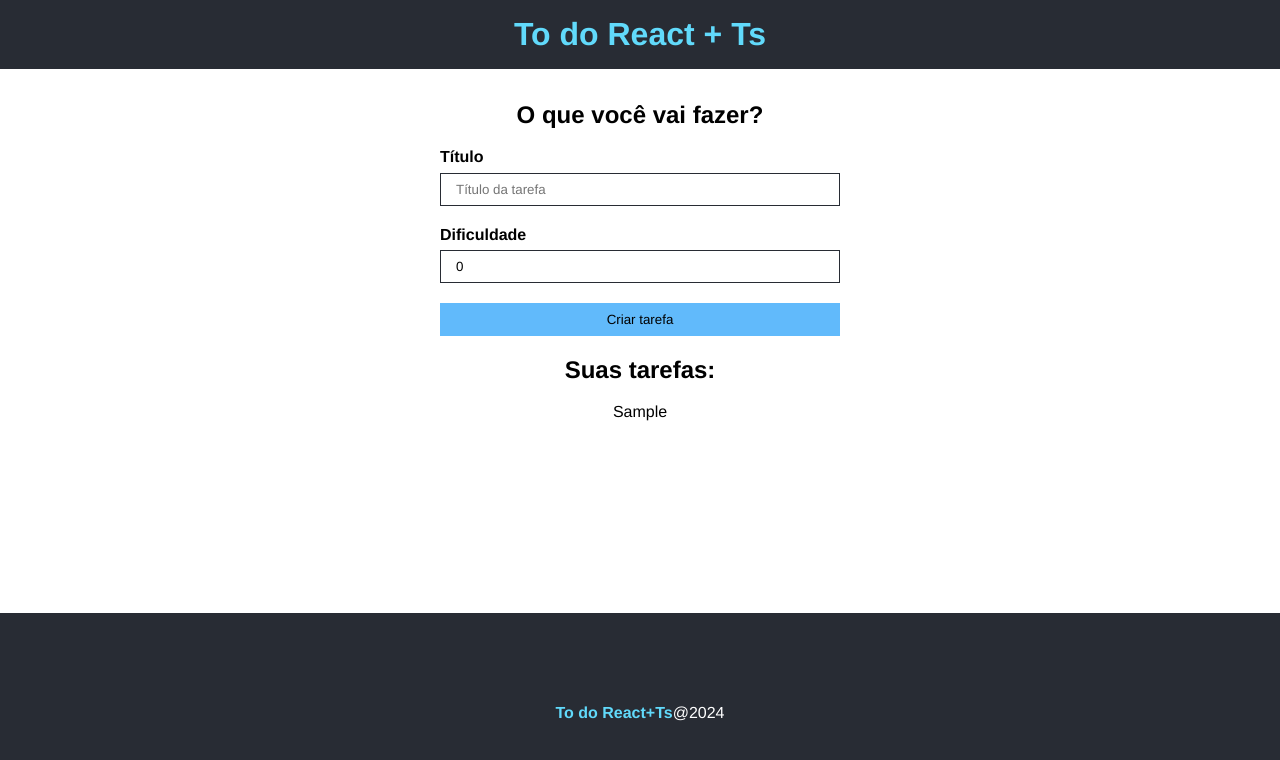
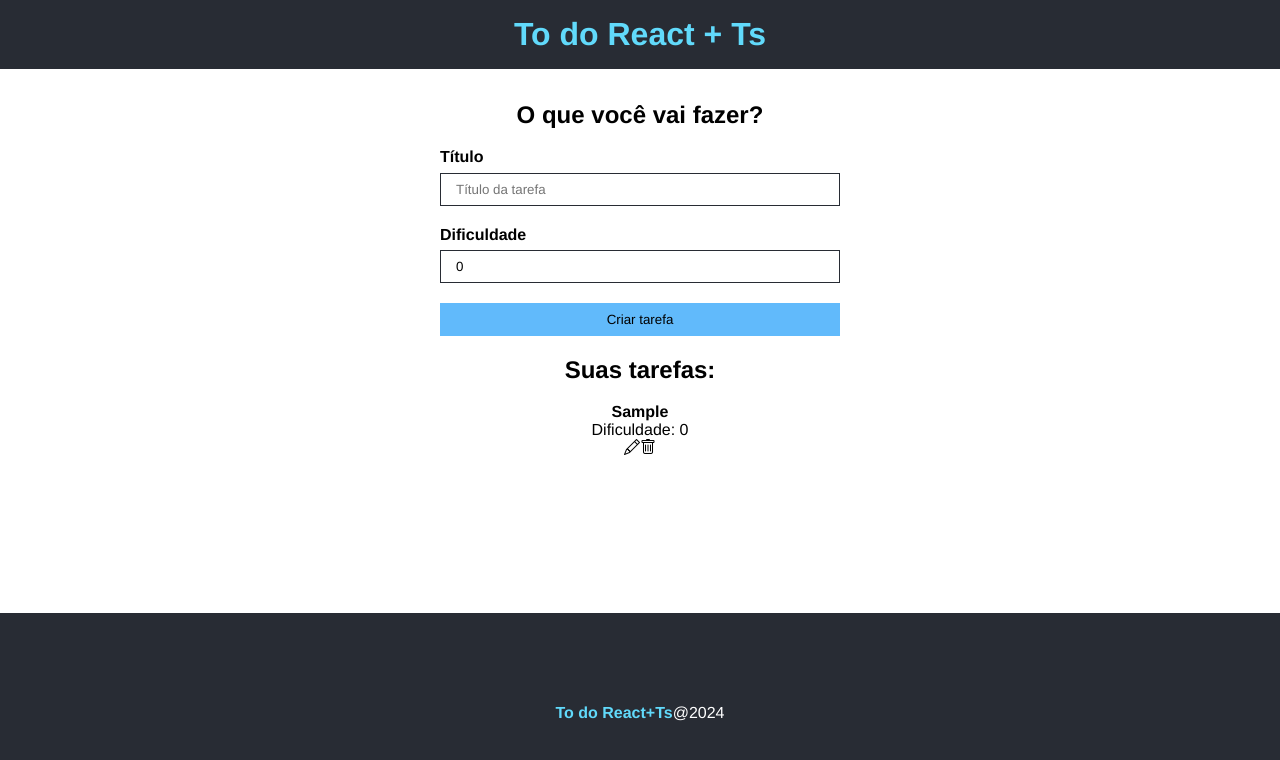
Before and after one commit to Igor-Maceno/To-do-React, a React (Create React App) app in the folder to-do-react/: page / in a window 1280 px wide. Both pictures are taken after typing "Sample" into the empty fields and a click on the input "Criar tarefa". Shown: the top 760 px of the page. Built offline with nearby package versions, Linux system fonts and the light colour scheme; the HTML template or start-up script is replaced by a standard one.

Commit message:
Html of items list

```diff
--- a/to-do-react/src/components/TaskList.tsx
+++ b/to-do-react/src/components/TaskList.tsx
@@ -13,7 +13,14 @@ const TaskList = ({taskList}: Props) => {
     {taskList.length > 0 ? (
       taskList.map((task)=>(
         <div key={task.id}>
-          <p>{task.title}</p>
+          <div>
+            <h4>{task.title}</h4>
+            <p>Dificuldade: {task.difficulty}</p>
+          </div>
+          <div>
+            <i className="bi bi-pencil"></i>
+            <i className="bi bi-trash"></i>
+          </div>
         </div>
       ))
       ) : (<p>Não há tarefas cadastradas!</p>)
```
